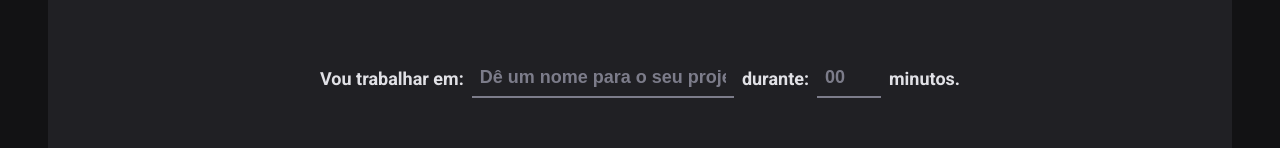
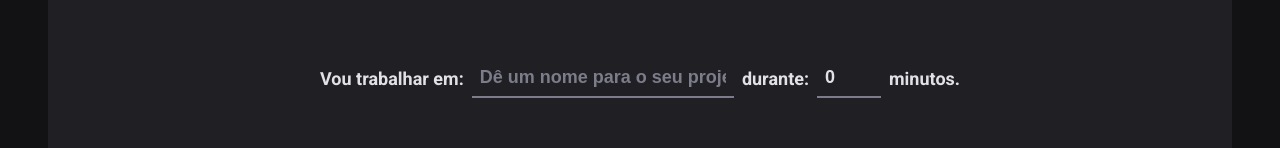
Before and after one commit to Tafarel-Brayan/02-ignite-timer, a React (Vite) app: page / in a window 1280 px wide. Shown: the part 166-314 px from the top of the page. Built offline with nearby package versions, Linux system fonts and the light colour scheme.

Commit message:
feat: install form validator [ZOD]

```diff
--- a/package.json
+++ b/package.json
@@ -10,12 +10,14 @@
     "lint": "npx eslint src --ext .ts,.tsx"
   },
   "dependencies": {
+    "@hookform/resolvers": "^2.9.10",
     "phosphor-react": "^1.4.1",
     "react": "^18.2.0",
     "react-dom": "^18.2.0",
     "react-hook-form": "^7.39.4",
     "react-router-dom": "^6.4.3",
-    "styled-components": "^5.3.6"
+    "styled-components": "^5.3.6",
+    "zod": "^3.19.1"
   },
   "devDependencies": {
     "@rocketseat/eslint-config": "^1.1.3",
--- a/src/pages/Home/index.tsx
+++ b/src/pages/Home/index.tsx
@@ -9,12 +9,30 @@
   TaskInput,
 } from "./styles";
 
+import { zodResolver } from "@hookform/resolvers/zod";
+import * as zod from "zod";
 import { useForm } from "react-hook-form";
 
+const newCycleFormValidationSchema = zod.object({
+  task: zod.string().min(1, "Informe a tarefa"),
+  minutesAmount: zod
+    .number()
+    .min(5, "O ciclo precisa ser de no mínimo de 5 minutos")
+    .max(60, "O cilco precisa ser de no máximo 60 minutos."),
+});
+
+type NewCycleFormData = zod.infer<typeof newCycleFormValidationSchema>;
+
 export function Home() {
-  const { register, handleSubmit, watch } = useForm();
+  const { register, handleSubmit, watch } = useForm<NewCycleFormData>({
+    resolver: zodResolver(newCycleFormValidationSchema),
+    defaultValues: {
+      task: "",
+      minutesAmount: 0,
+    },
+  });
 
-  const handleCreateNewCycle = (data: any) => {
+  const handleCreateNewCycle = (data: NewCycleFormData) => {
     console.log(data);
   };
 
```
Also changed, not shown: 1 other file (tests, documents, lock files or other folders).
